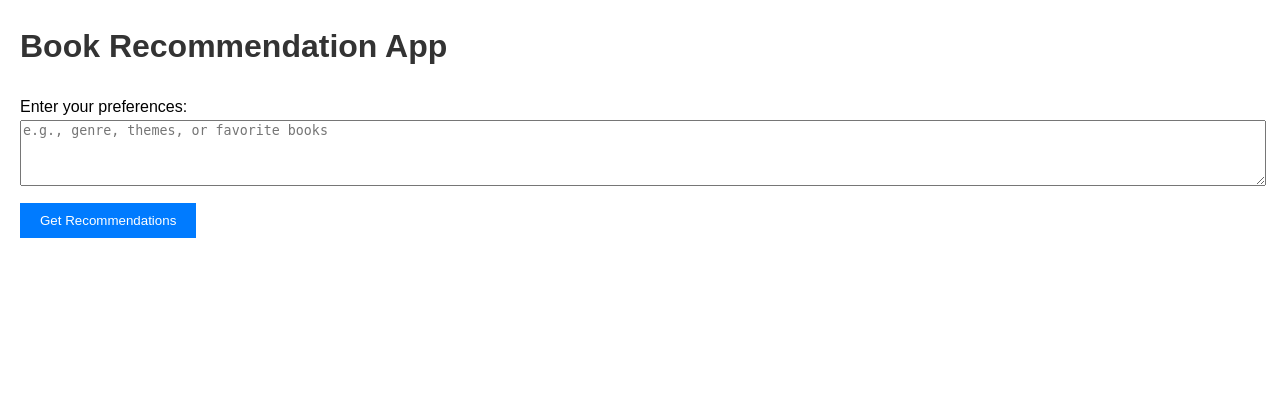
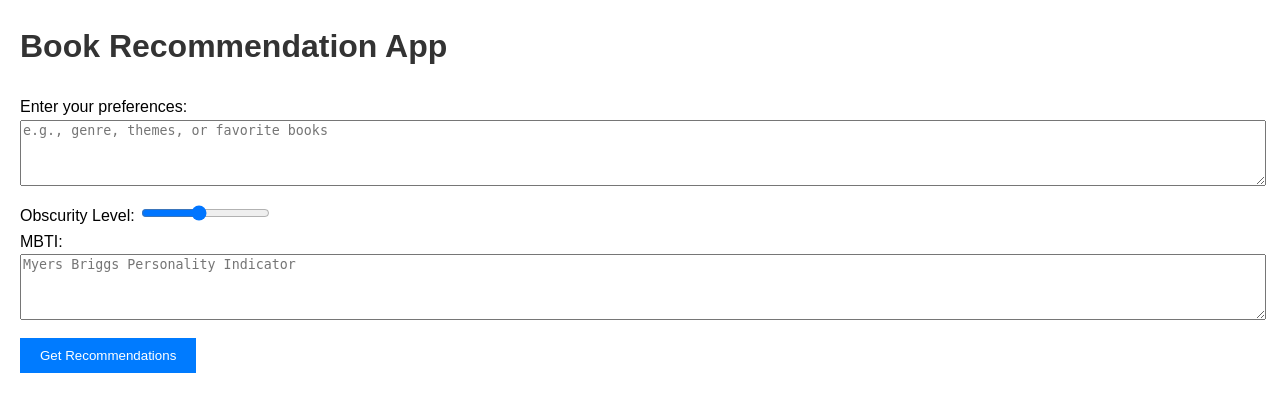
Before and after one commit to ferraijv/book_recommendation, a Flask app: page / in a window 1280 px wide. Shown: the top 412 px of the page. Run offline with Flask 3, Linux system fonts and the light colour scheme; parts of the project's set-up code (start-up, migrations or seed data) failed here and were passed over.

Commit message:
add additional fields

```diff
--- a/app.py
+++ b/app.py
@@ -1,4 +1,4 @@
-from flask import Flask, request, render_template
+from flask import Flask, request, render_template, redirect, url_for
 import openai
 import os
 import boto3
@@ -53,22 +53,47 @@ client = OpenAI(
 # Initialize Flask app
 app = Flask(__name__)
 
+def create_prompt(obscurity_level, user_input, mbti):
+    prompt = f"""
+    "MBTI": {mbti},
+    "Obscurity_level": {obscurity_level},
+    "Preferences: {user_input}
+    """
+
+    return prompt
+
+def set_obscurity(obscurity_level):
+    # Adjust the prompt based on obscurity_level
+    if obscurity_level <= 3:
+        prompt_obscurity_modifier = "The user wants highly popular books "
+    elif obscurity_level >= 8:
+        prompt_obscurity_modifier = "The user wants rare or obscure books "
+    else:
+        prompt_obscurity_modifier = "Any level of obscurity is fine"
+
+    return prompt_obscurity_modifier
+
 @app.route("/", methods=["GET", "POST"])
 def index():
     recommendations = None
     if request.method == "POST":
         user_input = request.form.get("preferences")
+        mbti = request.form.get("MBTI")
+        obscurity_level = int(request.form.get("obscurity", 5))  # Get obscurity, default to 5
         if user_input:
+            user_input = user_input[:500]  # Limit input to avoid large charges
+            user_profile = create_prompt(obscurity_level, user_input, mbti)
+
             try:
                 # Call ChatGPT for book recommendations
                 response = client.chat.completions.create(
                     model="gpt-3.5-turbo",
                     messages=[
-                        {"role": "system", "content": "You are a helpful assistant providing book recommendations."},
-                        {"role": "user", "content": f"Recommend books based on these preferences: {user_input}"}
+                        {"role": "system", "content": "You are a helpful assistant providing book recommendations. Return list book recommendations based on the user profiles."},
+                        {"role": "user", "content": f"User profile: {user_profile}"}
                     ]
                 )
-                logging.info(response)
+                logging.warning(response)
                 recommendations = response.choices[0].message.content.strip()
             except Exception as e:
                 recommendations = f"Error: {e}"
--- a/templates/index.html
+++ b/templates/index.html
@@ -11,8 +11,25 @@
     <form method="post">
         <label for="preferences">Enter your preferences:</label><br>
         <textarea id="preferences" name="preferences" rows="4" cols="50" placeholder="e.g., genre, themes, or favorite books"></textarea><br>
+
+        <label for="obscurity">Obscurity Level:</label>
+        <input type="range" id="obscurity" name="obscurity" min="1" max="10" value="5">
+        <span id="obscurity-value"></span> <br>
+
+        <label for="MBTI">MBTI:</label>
+        <textarea id=MBTI" name="MBTI" rows="4" cols="10" placeholder="Myers Briggs Personality Indicator"></textarea><br>
+
         <button type="submit">Get Recommendations</button>
     </form>
+
+    <script>
+    const obscuritySlider = document.getElementById('obscurity');
+    const obscurityValue = document.getElementById('obscurity-value');
+
+    obscuritySlider.addEventListener('input', () => {
+        obscurityValue.textContent = obscuritySlider.value;
+    });
+    </script>
 
     {% if recommendations %}
         <h2>Recommended Books:</h2>
```
